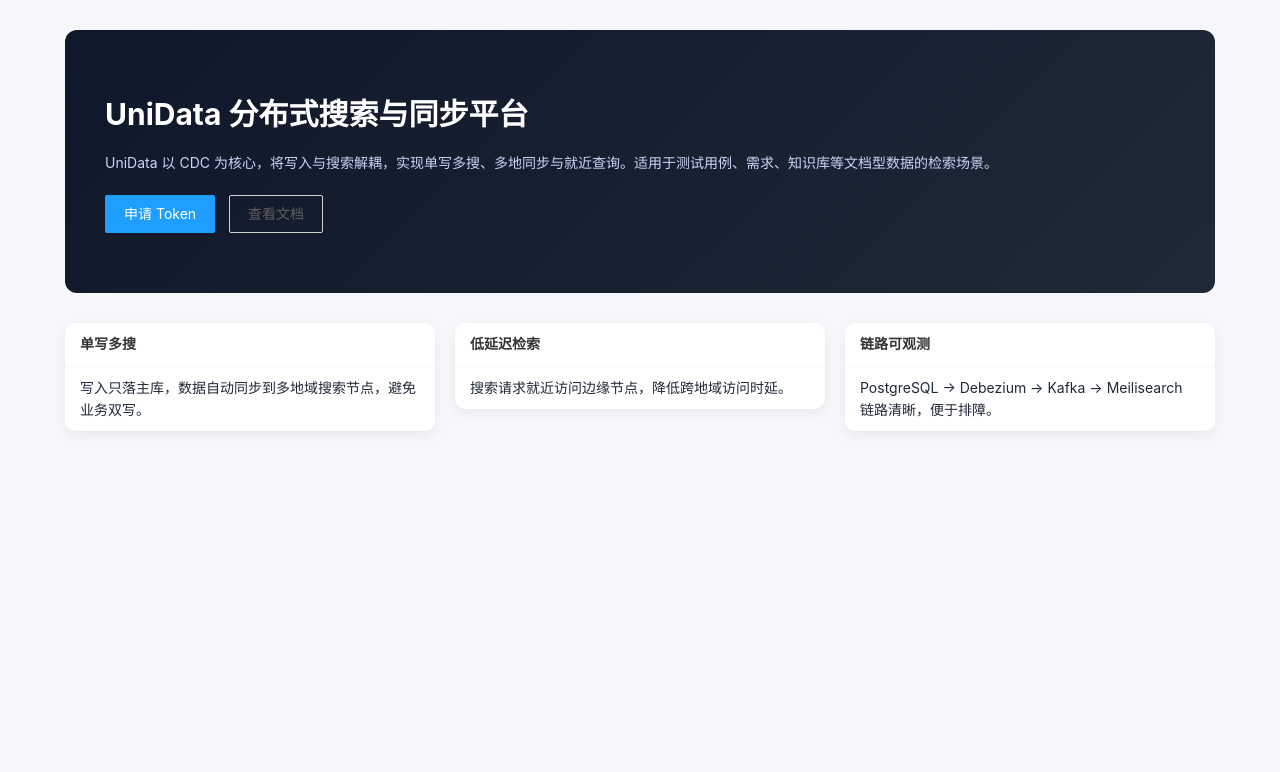
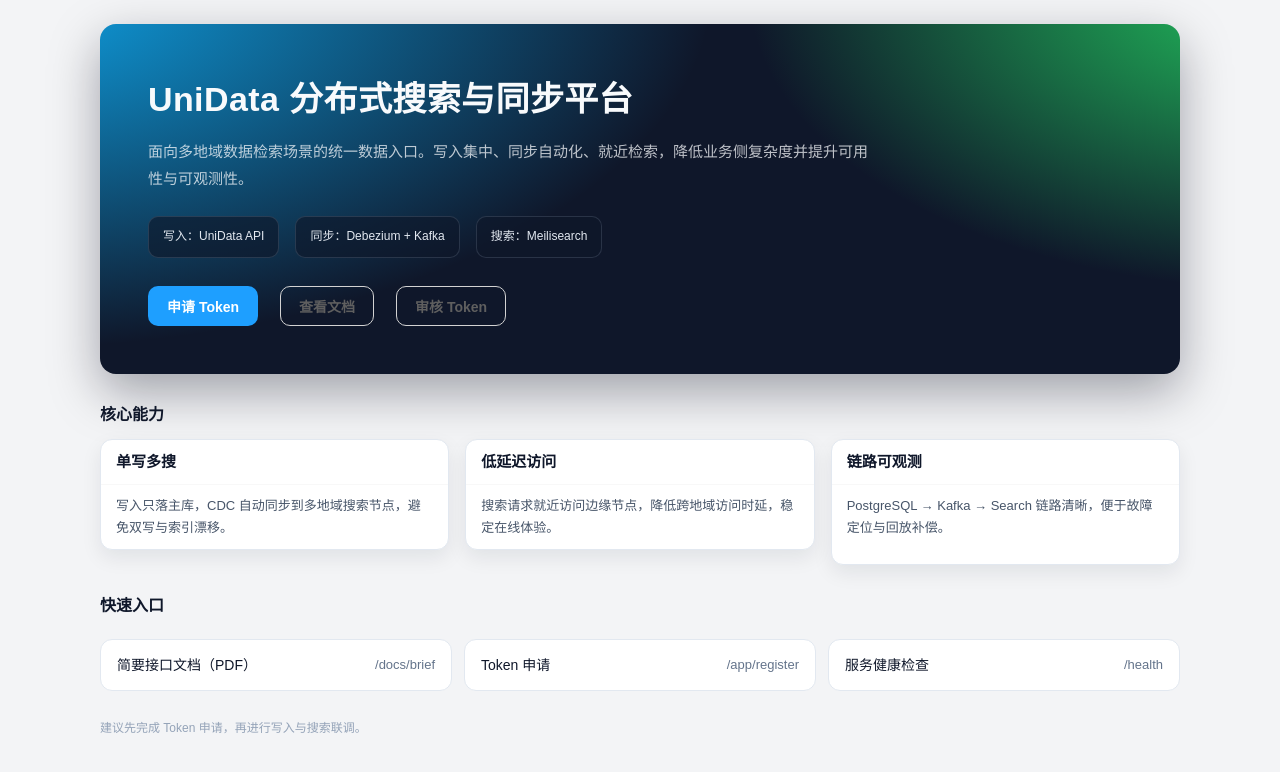
Before and after one commit to hankerbiao/pg2meili-cdc, a FastAPI app: page / in a window 1280 px wide. Shown: the top 772 px of the page. Run offline with FastAPI, Linux system fonts and the light colour scheme; data that the repository does not hold is empty; parts of the project's set-up code (start-up, migrations or seed data) failed here and were passed over.

Commit message:
add: home 页增加文档说明

```diff
--- a/UniData/app/templates/app_home.html
+++ b/UniData/app/templates/app_home.html
@@ -6,76 +6,184 @@
     <link rel="stylesheet" href="/libs/layui/css/layui.css">
     <style>
         body {
-            background-color: #f5f7fa;
-            color: #1f2937;
-            font-family: -apple-system, BlinkMacSystemFont, "Segoe UI", Roboto, "Helvetica Neue", Arial, "Noto Sans", sans-serif;
+            background-color: #f3f4f6;
+            color: #0f172a;
+            font-family: "IBM Plex Sans", "Noto Sans SC", "PingFang SC", "Microsoft YaHei", sans-serif;
+        }
+        .page {
+            max-width: 1080px;
+            margin: 0 auto;
+            padding: 24px;
         }
         .hero {
-            padding: 60px 40px;
-            background: linear-gradient(135deg, #0f172a, #1f2937);
-            color: #fff;
-            border-radius: 12px;
-            margin-top: 30px;
+            padding: 48px;
+            background: radial-gradient(1200px 600px at -10% -10%, #0ea5e9 0%, rgba(14,165,233,0) 60%),
+                        radial-gradient(900px 500px at 110% -10%, #22c55e 0%, rgba(34,197,94,0) 60%),
+                        #0f172a;
+            color: #f8fafc;
+            border-radius: 16px;
+            box-shadow: 0 18px 50px rgba(2, 6, 23, 0.35);
         }
         .hero h1 {
-            font-size: 30px;
+            font-size: 34px;
+            letter-spacing: 0.4px;
             margin-bottom: 12px;
         }
         .hero p {
-            font-size: 14px;
-            color: #cbd5f5;
+            font-size: 15px;
+            color: rgba(248, 250, 252, 0.75);
             line-height: 1.8;
+            max-width: 720px;
+        }
+        .meta {
+            display: flex;
+            gap: 16px;
+            flex-wrap: wrap;
+            margin-top: 24px;
+        }
+        .meta-item {
+            padding: 10px 14px;
+            background: rgba(15, 23, 42, 0.65);
+            border: 1px solid rgba(148, 163, 184, 0.2);
+            border-radius: 10px;
+            color: #e2e8f0;
+            font-size: 12px;
+        }
+        .cta {
+            margin-top: 28px;
+            display: flex;
+            gap: 12px;
+            flex-wrap: wrap;
+        }
+        .cta .layui-btn {
+            height: 40px;
+            line-height: 40px;
+            border-radius: 10px;
+            font-weight: 600;
+        }
+        .section-title {
+            margin: 28px 0 12px;
+            font-size: 16px;
+            font-weight: 600;
+            color: #0f172a;
+        }
+        .feature-grid {
+            display: grid;
+            grid-template-columns: repeat(3, minmax(0, 1fr));
+            gap: 16px;
         }
         .feature-card {
-            border-radius: 10px;
-            box-shadow: 0 4px 12px rgba(0,0,0,0.06);
-            border: none;
+            border-radius: 12px;
+            box-shadow: 0 8px 20px rgba(15, 23, 42, 0.08);
+            border: 1px solid #e2e8f0;
         }
         .feature-card .layui-card-header {
             font-weight: 600;
+            font-size: 15px;
+            color: #0f172a;
         }
-        .cta {
+        .feature-card .layui-card-body {
+            font-size: 13px;
+            color: #475569;
+            line-height: 1.7;
+        }
+        .quick-links {
+            display: grid;
+            grid-template-columns: repeat(3, minmax(0, 1fr));
+            gap: 12px;
             margin-top: 20px;
+        }
+        .quick-link {
+            padding: 14px 16px;
+            background: #ffffff;
+            border: 1px solid #e2e8f0;
+            border-radius: 12px;
+            display: flex;
+            align-items: center;
+            justify-content: space-between;
+            color: #0f172a;
+            transition: all 0.2s ease;
+        }
+        .quick-link:hover {
+            transform: translateY(-2px);
+            box-shadow: 0 8px 20px rgba(15, 23, 42, 0.08);
+        }
+        .quick-link span {
+            font-size: 13px;
+            color: #64748b;
+        }
+        .footer-note {
+            margin-top: 28px;
+            font-size: 12px;
+            color: #94a3b8;
+        }
+        @media (max-width: 960px) {
+            .feature-grid,
+            .quick-links {
+                grid-template-columns: 1fr;
+            }
+            .hero {
+                padding: 32px;
+            }
         }
     </style>
 </head>
 <body class="layui-layout-body">
-<div class="layui-container">
+<div class="page">
     <div class="hero">
         <h1>UniData 分布式搜索与同步平台</h1>
-        <p>UniData 以 CDC 为核心，将写入与搜索解耦，实现单写多搜、多地同步与就近查询。适用于测试用例、需求、知识库等文档型数据的检索场景。</p>
+        <p>面向多地域数据检索场景的统一数据入口。写入集中、同步自动化、就近检索，降低业务侧复杂度并提升可用性与可观测性。</p>
+        <div class="meta">
+            <div class="meta-item">写入：UniData API</div>
+            <div class="meta-item">同步：Debezium + Kafka</div>
+            <div class="meta-item">搜索：Meilisearch</div>
+        </div>
         <div class="cta">
             <a href="/app/register" class="layui-btn layui-btn-normal">申请 Token</a>
             <a href="/docs" class="layui-btn layui-btn-primary">查看文档</a>
+            <a href="/app/review" class="layui-btn layui-btn-primary">审核 Token</a>
         </div>
     </div>
 
-    <div class="layui-row layui-col-space20" style="margin-top: 20px;">
-        <div class="layui-col-md4">
-            <div class="layui-card feature-card">
-                <div class="layui-card-header">单写多搜</div>
-                <div class="layui-card-body">
-                    写入只落主库，数据自动同步到多地域搜索节点，避免业务双写。
-                </div>
+    <div class="section-title">核心能力</div>
+    <div class="feature-grid">
+        <div class="layui-card feature-card">
+            <div class="layui-card-header">单写多搜</div>
+            <div class="layui-card-body">
+                写入只落主库，CDC 自动同步到多地域搜索节点，避免双写与索引漂移。
             </div>
         </div>
-        <div class="layui-col-md4">
-            <div class="layui-card feature-card">
-                <div class="layui-card-header">低延迟检索</div>
-                <div class="layui-card-body">
-                    搜索请求就近访问边缘节点，降低跨地域访问时延。
-                </div>
+        <div class="layui-card feature-card">
+            <div class="layui-card-header">低延迟访问</div>
+            <div class="layui-card-body">
+                搜索请求就近访问边缘节点，降低跨地域访问时延，稳定在线体验。
             </div>
         </div>
-        <div class="layui-col-md4">
-            <div class="layui-card feature-card">
-                <div class="layui-card-header">链路可观测</div>
-                <div class="layui-card-body">
-                    PostgreSQL → Debezium → Kafka → Meilisearch 链路清晰，便于排障。
-                </div>
+        <div class="layui-card feature-card">
+            <div class="layui-card-header">链路可观测</div>
+            <div class="layui-card-body">
+                PostgreSQL → Kafka → Search 链路清晰，便于故障定位与回放补偿。
             </div>
         </div>
     </div>
+
+    <div class="section-title">快速入口</div>
+    <div class="quick-links">
+        <a class="quick-link" href="/docs/brief" target="_blank">
+            简要接口文档（PDF）
+            <span>/docs/brief</span>
+        </a>
+        <a class="quick-link" href="/app/register">
+            Token 申请
+            <span>/app/register</span>
+        </a>
+        <a class="quick-link" href="/health">
+            服务健康检查
+            <span>/health</span>
+        </a>
+    </div>
+
+    <div class="footer-note">建议先完成 Token 申请，再进行写入与搜索联调。</div>
 </div>
 
 <script src="/libs/layui/layui.js"></script>
--- a/UniData/app/web/static.py
+++ b/UniData/app/web/static.py
@@ -32,3 +32,9 @@ def register_pages(app: FastAPI) -> None:
     async def app_review_page():
         html_path = templates_dir / "app_token_review.html"
         return FileResponse(html_path)
+
+    @app.get("/docs/brief", include_in_schema=False)
+    async def app_brief_doc():
+        repo_root = Path(__file__).resolve().parents[3]
+        pdf_path = repo_root / "docs" / "接口简要说明.pdf"
+        return FileResponse(pdf_path, media_type="application/pdf")
```
Also changed, not shown: 1 other file.
